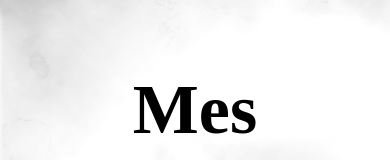
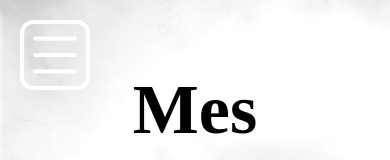
Before and after one commit to RobinUrcun/Mon_Portefolio, a plain HTML site: page mes_competences.html in a window 390 px wide. Shown: the top 160 px of the page. Drawn offline with Linux system fonts and the light colour scheme; a web font is replaced by a local one.

Commit message:
ajoue du nav responsive sur toutes les pages

```diff
--- a/mes_competences.html
+++ b/mes_competences.html
@@ -21,6 +21,7 @@
                 <li><a href="contact.html">Contact</a></li>
             </ul>
         </nav>
+        <div class="block_menu_deroulant"><img src="asset/logo/menu.png" alt=""></div>
     </header>
     <main class="competences_main">
         <H1>Mes competences</H1>
```
Also changed, not shown: mes_projets.html (+1 -0 lines), mon_cv.html (+1 -0 lines).
